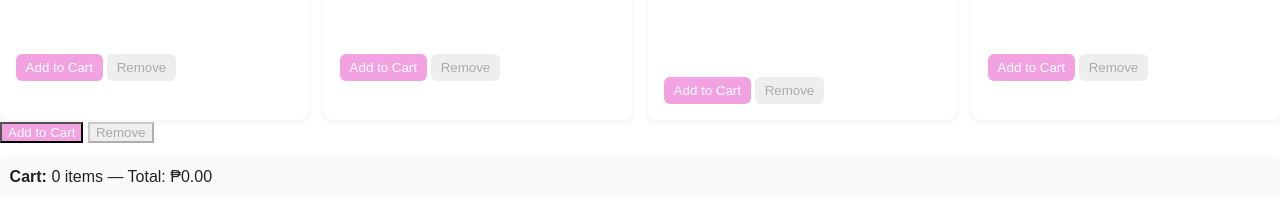
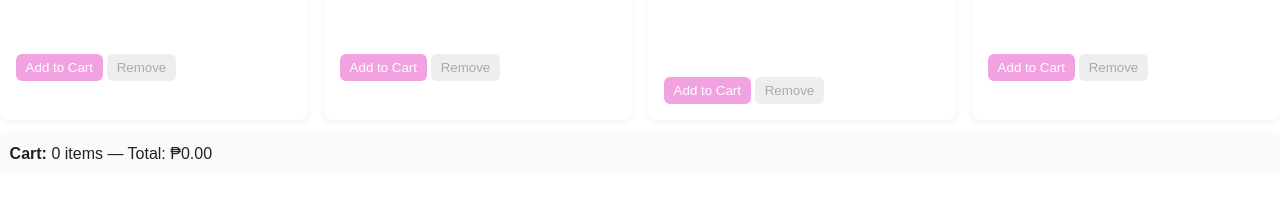
Before and after one commit to beadejarisco09/CS2C_MTExam_Dejarisco, a plain HTML site: page CS2C_MTExam_Dejarisco/contact.html in a window 1280 px wide. Shown: the part 1272-1489 px from the top of the page. Drawn offline with Linux system fonts and the light colour scheme.

Commit message:
contact.html

```diff
--- a/CS2C_MTExam_Dejarisco/contact.html
+++ b/CS2C_MTExam_Dejarisco/contact.html
@@ -181,10 +181,6 @@
         </div>
     </div>
 
-    <div class="product " data-price="120 ">
-        <button class="add-btn ">Add to Cart</button>
-        <button class="remove-btn " disabled>Remove</button>
-    </div>
 
     <!-- Cart Summary -->
     <div class="cart-summary ">
@@ -229,4 +225,5 @@
         </div>
     </div>
     <p class="muted " style="text-align:center; margin-top:16px; ">© 2025 Ilocos Sur — Discover</p>
+
 </footer>
```
